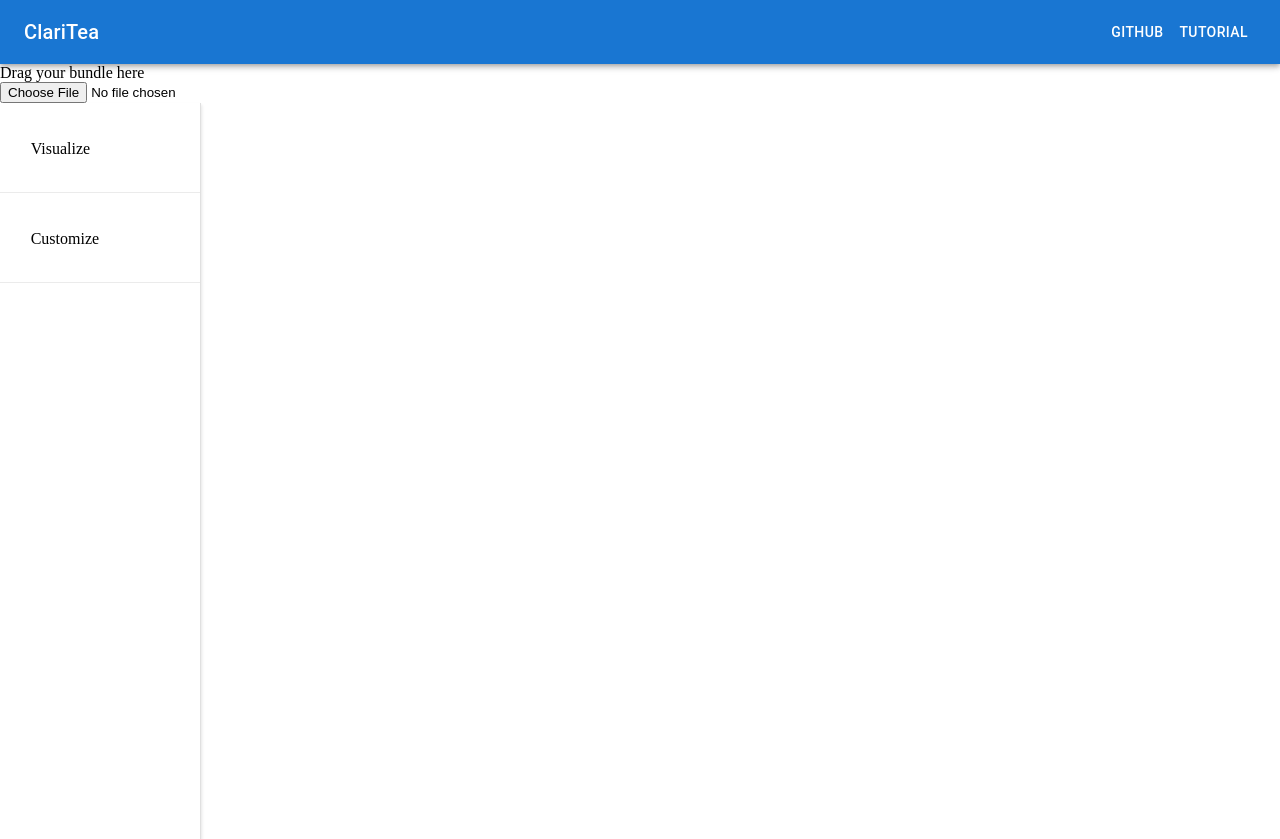
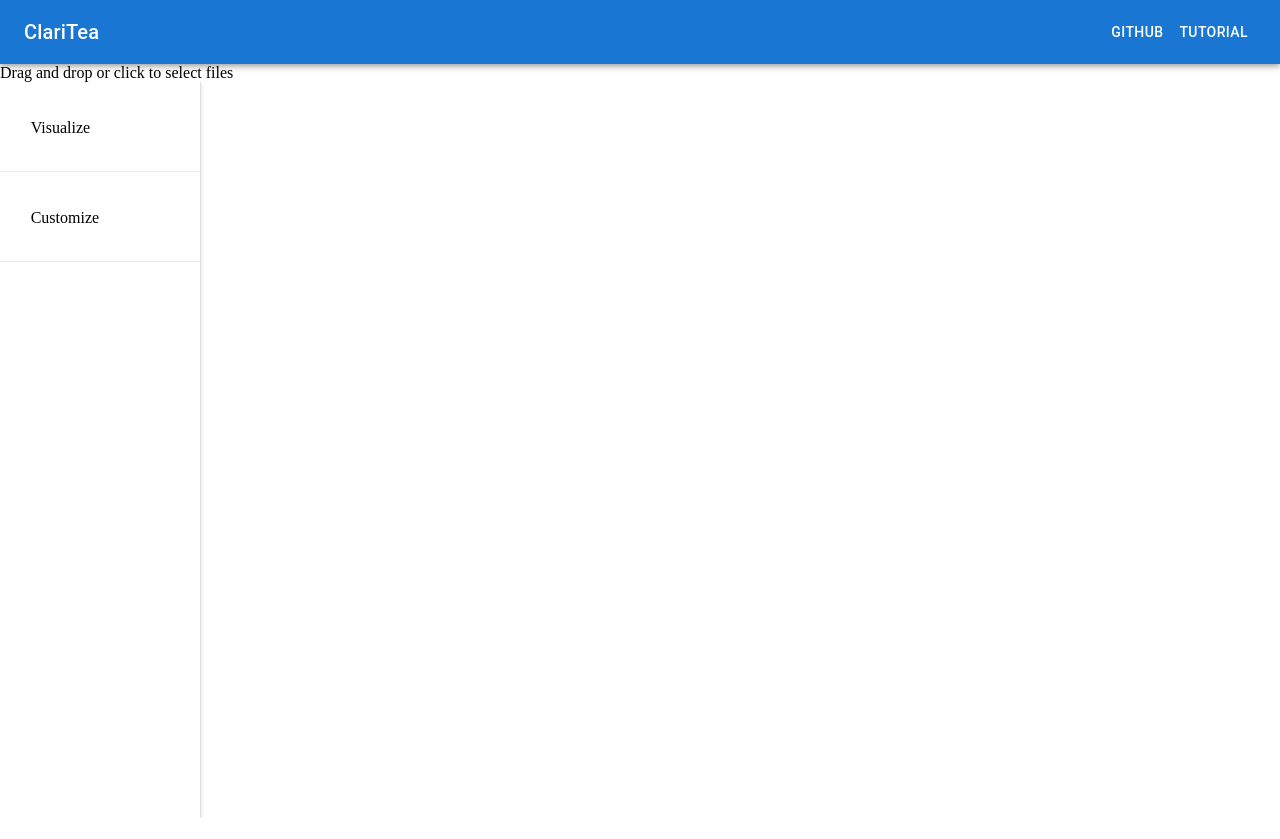
Before and after one commit to oslabs-beta/ClariTea, a React app: page /#/ in a window 1280 px wide. After the commit the page ends 818 px from the top, so only its background shows below. Built offline with nearby package versions, Linux system fonts and the light colour scheme.

Commit message:
dropzone added/adjusted, still 504 errors when running dev

```diff
--- a/package.json
+++ b/package.json
@@ -28,12 +28,14 @@
     "@mui/icons-material": "^5.2.1",
     "@mui/material": "^5.2.3",
     "cassandra-driver": "^4.6.3",
+    "clean-webpack-plugin": "^4.0.0",
     "d3": "^7.2.1",
     "express": "^4.17.1",
     "path": "^0.12.7",
     "react": "^17.0.2",
     "react-d3-tree": "^3.1.1",
     "react-dom": "^17.0.2",
+    "react-dropzone": "^11.4.2",
     "react-router-dom": "^6.1.1",
     "resize-observer-polyfill": "^1.5.1",
     "styled-components": "^5.3.3"
--- a/src/components/Container/MainContainer.jsx
+++ b/src/components/Container/MainContainer.jsx
@@ -1,13 +1,13 @@
 import React from 'react';
 import SideBar from '../SideBar/SideBar.jsx'
 import Header from '../header/header.jsx'
-import Upload from '../SideBar/Upload.jsx'
+import MyDropzone from '../SideBar/dropzone.jsx'
 
 export default function MainContainer() {
     return (
         <div>
             <Header />
-            <Upload />
+            <MyDropzone />
             <SideBar />
         </div>
     )
--- a/src/components/SideBar/Upload.jsx
+++ b/src/components/SideBar/Upload.jsx
@@ -1,40 +1,40 @@
-import React  from 'react';
+// import React  from 'react';
 
-export default function Upload(){
-document.addEventListener('drop', (e) => {
-  e.preventDefault();
-  e.stopPropagation();
+// export default function Upload(){
+// document.addEventListener('drop', (e) => {
+//   e.preventDefault();
+//   e.stopPropagation();
 
-  for (const f of e.dataTransfer.files) {
-    if (f.path.includes('.zip')) {
-    //if path.extname = zip,
-        console.log('File(s) you dragged here: ', f.path);
-        // post f.path to server, append file sync to models for connection pool start
+//   for (const f of e.dataTransfer.files) {
+//     if (f.path.includes('.zip')) {
+//     //if path.extname = zip,
+//         console.log('File(s) you dragged here: ', f.path);
+//         // post f.path to server, append file sync to models for connection pool start
 
-        fetch('/api/fileUpload', {
+//         fetch('/api/fileUpload', {
 
-            method: "POST",
-            headers: { 'Content-Type': 'application-json' },
-            body: JSON.stringify({ 'filePath': f.path }),
-        })
+//             method: "POST",
+//             headers: { 'Content-Type': 'application-json' },
+//             body: JSON.stringify({ 'filePath': f.path }),
+//         })
 
-            .then(res => alert('Upload success!'))
-            .catch(error => console.log(error));
-    }
-    else {throw new Error('Upload must be a zip bundle file. Please check documentation or demo and try again.')}
-    //else return error -- must upload zip bundle file. Please check demo for more.
-  }
-});
-document.addEventListener('dragover', (e) => {
-  e.preventDefault();
-  e.stopPropagation();
-});
-    return(
-      <div className='upload'>
-        <div id='drag'>Drag your bundle here</div>
-        <div>
-          <input id='uploadBtn' type='file' accept = '.zip' />
-        </div>
-      </div>
-    )
-}
+//             .then(res => alert('Upload success!'))
+//             .catch(error => console.log(error));
+//     }
+//     else {throw new Error('Upload must be a zip bundle file. Please check documentation or demo and try again.')}
+//     //else return error -- must upload zip bundle file. Please check demo for more.
+//   }
+// });
+// document.addEventListener('dragover', (e) => {
+//   e.preventDefault();
+//   e.stopPropagation();
+// });
+//     return(
+//       <div className='upload'>
+//         <div id='drag'>Drag your bundle here</div>
+//         <div>
+//           <input id='uploadBtn' type='file' accept = '.zip' />
+//         </div>
+//       </div>
+//     )
+// }
--- /dev/null
+++ b/src/components/SideBar/dropzone.jsx
@@ -0,0 +1,43 @@
+import React, {useCallback, useState} from 'react'
+import {useDropzone} from 'react-dropzone'
+
+export default function MyDropzone() {
+    const [responseArray, setArray] = useState([]);
+  const onDrop = useCallback((acceptedFiles) => {
+    acceptedFiles.forEach((file) => {
+      const reader = new FileReader()
+
+      reader.onabort = () => console.log('file reading was aborted')
+      reader.onerror = () => console.log('file reading has failed')
+      reader.onload = () => {
+      // Do whatever you want with the file contents
+        const data = reader.result
+        console.log(data)
+        if(data){
+          postUpload(data)
+        }
+      }
+      reader.readAsText(file)
+    })
+
+  }, []);
+  const {getRootProps, getInputProps} = useDropzone({onDrop});
+  function postUpload(data) {
+    fetch('/api/fileUpload', {
+        method: "POST",
+        headers: { 'Content-Type': 'application-json' },
+        body: JSON.stringify({data})
+    })
+    .then(res => res.json())
+    .then(data => {
+        setArray(data);
+    })
+    .catch(error => console.log(error, 'error'))
+  }
+  return (
+    <div {...getRootProps()}>
+      <input {...getInputProps()} />
+      <p>Drag and drop or click to select files</p>
+    </div>
+  )
+}
--- a/webpack.dev.config.js
+++ b/webpack.dev.config.js
@@ -56,7 +56,7 @@ module.exports = {
     historyApiFallback: true,
     headers: { 'Access-Control-Allow-Origin': '*' },
     proxy: {
-        '/api/*': {
+        '/api': {
           target: 'http://localhost:3000/',
           secure: false,
         },
```
Also changed, not shown: 1 other file (tests, documents, lock files or other folders).
